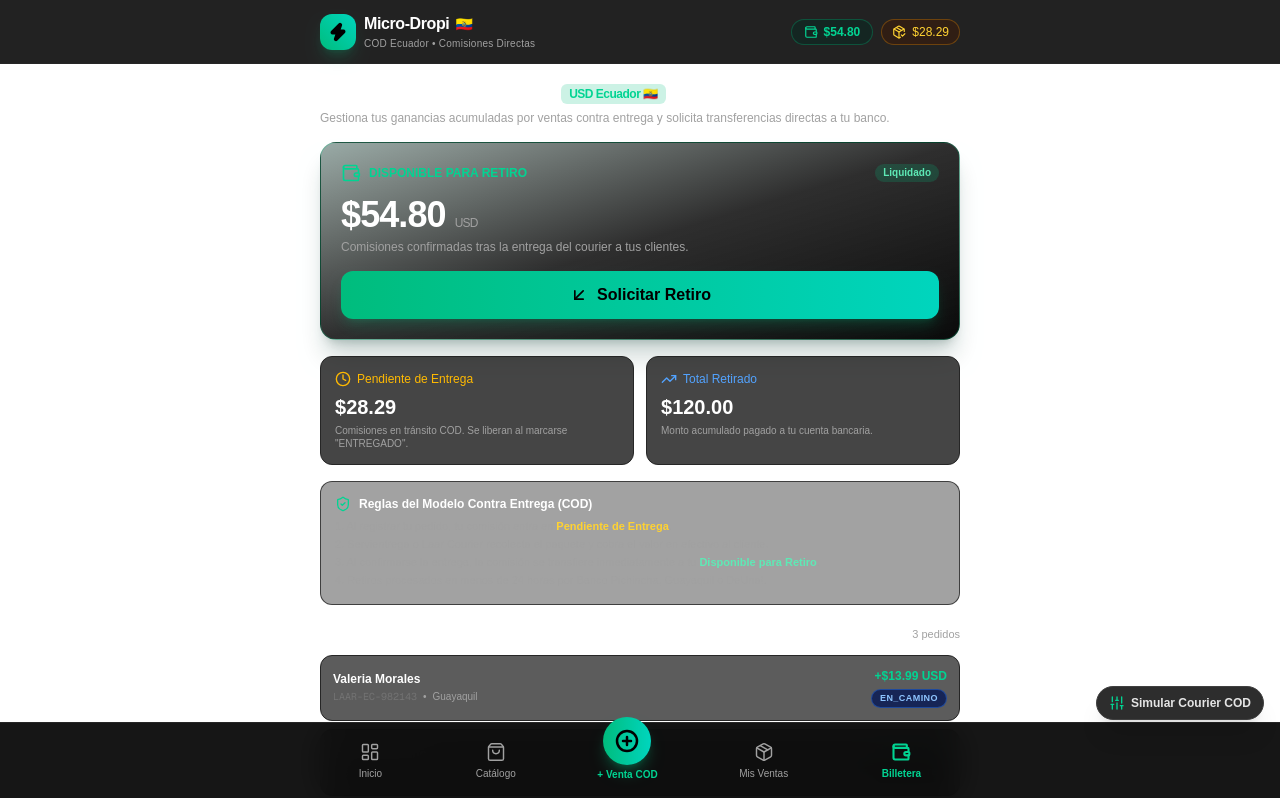
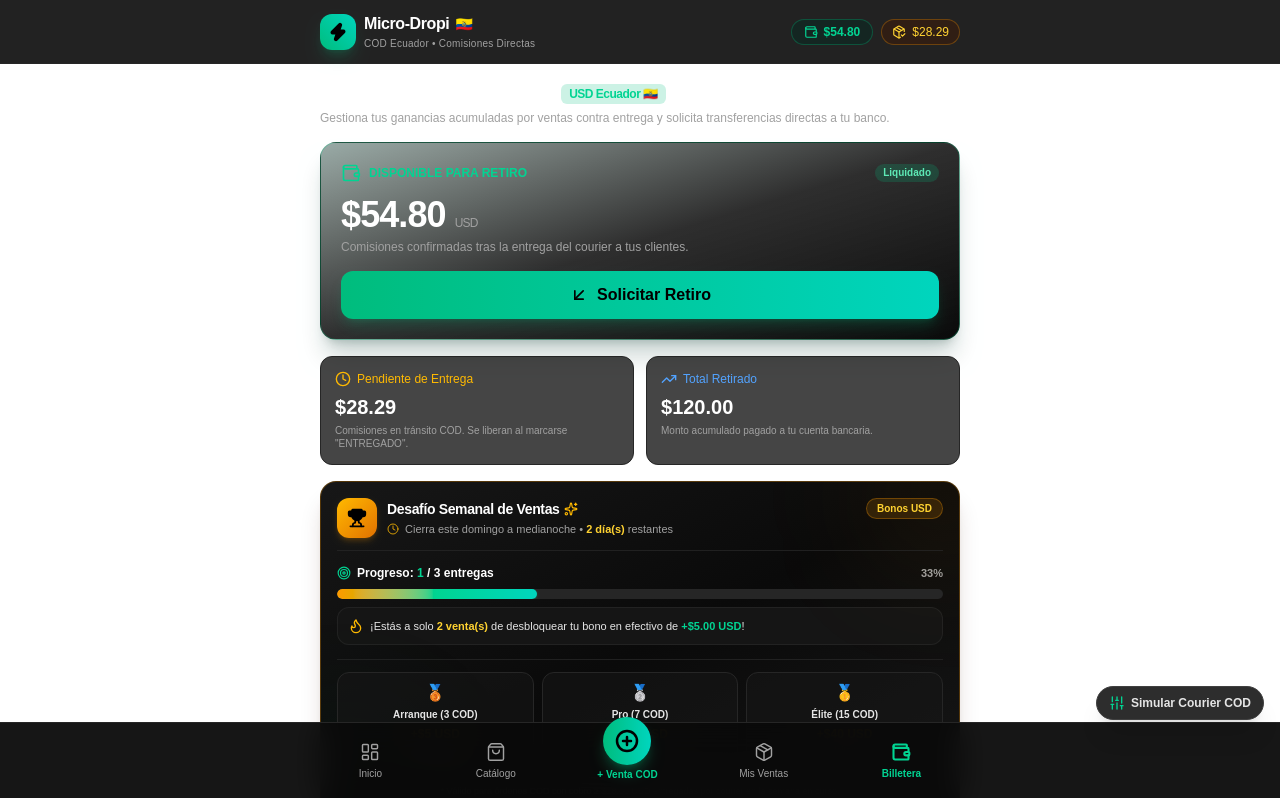
Before and after one commit to Richicasa/micro-dropi-ec, a Next.js app: page /billetera in a window 1280 px wide. Shown: the top 798 px of the page. Built offline with nearby package versions, Linux system fonts and the light colour scheme.

Commit message:
feat: add WeeklyChallengeCard gamification system to /billetera

```diff
--- a/src/app/billetera/page.tsx
+++ b/src/app/billetera/page.tsx
@@ -16,6 +16,7 @@
 import { store } from "@/lib/store";
 import { SellerProfile, PayoutRequest, BankEcuador } from "@/lib/types";
 import { showToast } from "@/components/Toast";
+import WeeklyChallengeCard from "@/components/WeeklyChallengeCard";
 
 export default function BilleteraPage() {
   const [seller, setSeller] = useState<SellerProfile>(store.getSeller());
@@ -170,6 +171,9 @@
           </p>
         </div>
       </div>
+
+      {/* Desafío Semanal y Gamificación */}
+      <WeeklyChallengeCard orders={orders} />
 
       {/* Explicación Reglas COD Ecuador */}
       <div className="rounded-xl border border-neutral-800/80 bg-neutral-900/40 p-3.5 text-xs text-neutral-400 space-y-1.5">
--- /dev/null
+++ b/src/components/WeeklyChallengeCard.tsx
@@ -0,0 +1,234 @@
+"use client";
+
+import { useMemo } from "react";
+import { Trophy, Target, Sparkles, CheckCircle2, Flame, Clock, Award } from "lucide-react";
+import { Order } from "@/lib/types";
+
+interface WeeklyChallengeCardProps {
+  orders: Order[];
+}
+
+export default function WeeklyChallengeCard({ orders }: WeeklyChallengeCardProps) {
+  // 1. Calcular rango de la semana actual (Lunes 00:00 a Domingo 23:59 UTC-5 Ecuador)
+  const { startOfWeek, endOfWeek, daysRemaining } = useMemo(() => {
+    const now = new Date();
+    // Ajuste a zona horaria de Ecuador (UTC-5)
+    const ecTime = new Date(now.toLocaleString("en-US", { timeZone: "America/Guayaquil" }));
+
+    const dayOfWeek = ecTime.getDay(); // 0 = Domingo, 1 = Lunes, ...
+    const distanceToMonday = dayOfWeek === 0 ? -6 : 1 - dayOfWeek;
+
+    const monday = new Date(ecTime);
+    monday.setDate(ecTime.getDate() + distanceToMonday);
+    monday.setHours(0, 0, 0, 0);
+
+    const sunday = new Date(monday);
+    sunday.setDate(monday.getDate() + 6);
+    sunday.setHours(23, 59, 59, 999);
+
+    const msPerDay = 1000 * 60 * 60 * 24;
+    const remainingDays = Math.max(0, Math.ceil((sunday.getTime() - ecTime.getTime()) / msPerDay));
+
+    return {
+      startOfWeek: monday,
+      endOfWeek: sunday,
+      daysRemaining: remainingDays
+    };
+  }, []);
+
+  // 2. Filtrar órdenes calificadas:
+  // - Estado: ENTREGADO
+  // - Entregadas dentro de la semana actual
+  // - totalToCollect >= 18.00
+  const qualifiedOrders = useMemo(() => {
+    return orders.filter((order) => {
+      if (order.status !== "ENTREGADO") return false;
+
+      const total = order.totalToCollect ?? 0;
+      if (total < 18.0) return false;
+
+      const deliveryDateStr = order.deliveredAt || order.createdAt;
+      if (!deliveryDateStr) return false;
+
+      const deliveryDate = new Date(deliveryDateStr);
+      return deliveryDate >= startOfWeek && deliveryDate <= endOfWeek;
+    });
+  }, [orders, startOfWeek, endOfWeek]);
+
+  const count = qualifiedOrders.length;
+
+  // 3. Definición de Hitos y Niveles
+  const milestones = [
+    { level: 1, name: "Arranque", target: 3, bonus: 5, badge: "🥉", color: "from-amber-700 to-amber-500" },
+    { level: 2, name: "Pro", target: 7, bonus: 15, badge: "🥈", color: "from-slate-400 to-zinc-300" },
+    { level: 3, name: "Élite", target: 15, bonus: 40, badge: "🥇", color: "from-yellow-400 to-amber-300" }
+  ];
+
+  // 4. Determinar siguiente nivel y progreso
+  const { currentMilestone, nextTarget, bonusReward, needed, progressPct, isAllCompleted } = useMemo(() => {
+    if (count >= 15) {
+      return {
+        currentMilestone: milestones[2],
+        nextTarget: 15,
+        bonusReward: 40,
+        needed: 0,
+        progressPct: 100,
+        isAllCompleted: true
+      };
+    }
+    if (count >= 7) {
+      const target = 15;
+      return {
+        currentMilestone: milestones[2],
+        nextTarget: target,
+        bonusReward: 40,
+        needed: target - count,
+        progressPct: Math.min(100, Math.round((count / target) * 100)),
+        isAllCompleted: false
+      };
+    }
+    if (count >= 3) {
+      const target = 7;
+      return {
+        currentMilestone: milestones[1],
+        nextTarget: target,
+        bonusReward: 15,
+        needed: target - count,
+        progressPct: Math.min(100, Math.round((count / target) * 100)),
+        isAllCompleted: false
+      };
+    }
+    // Nivel 1
+    const target = 3;
+    return {
+      currentMilestone: milestones[0],
+      nextTarget: target,
+      bonusReward: 5,
+      needed: target - count,
+      progressPct: Math.min(100, Math.round((count / target) * 100)),
+      isAllCompleted: false
+    };
+  }, [count]);
+
+  return (
+    <div className="relative overflow-hidden rounded-2xl border border-amber-500/30 bg-gradient-to-br from-neutral-900 via-neutral-950 to-neutral-900 p-4 shadow-xl shadow-amber-950/20">
+      {/* Luz ambiental dorada de fondo */}
+      <div className="absolute -top-12 -right-12 h-32 w-32 rounded-full bg-amber-500/10 blur-3xl pointer-events-none" />
+      <div className="absolute -bottom-10 -left-10 h-32 w-32 rounded-full bg-emerald-500/10 blur-3xl pointer-events-none" />
+
+      {/* Encabezado */}
+      <div className="relative flex items-start justify-between gap-2 border-b border-neutral-800/80 pb-3">
+        <div className="flex items-center gap-2.5">
+          <div className="flex h-10 w-10 items-center justify-center rounded-xl bg-gradient-to-br from-amber-400 to-amber-600 text-black shadow-md shadow-amber-500/20">
+            <Trophy className="h-5 w-5 fill-current" />
+          </div>
+          <div>
+            <div className="flex items-center gap-1.5">
+              <h2 className="text-sm font-black tracking-tight text-white flex items-center gap-1">
+                <span>Desafío Semanal de Ventas</span>
+                <Sparkles className="h-3.5 w-3.5 text-amber-400" />
+              </h2>
+            </div>
+            <div className="flex items-center gap-1.5 text-[11px] text-neutral-400 mt-0.5">
+              <Clock className="h-3 w-3 text-amber-400/80" />
+              <span>
+                Cierra este domingo a medianoche &bull;{" "}
+                <strong className="text-amber-300">{daysRemaining} día(s)</strong> restantes
+              </span>
+            </div>
+          </div>
+        </div>
+
+        <span className="rounded-full bg-amber-500/15 border border-amber-500/30 px-2.5 py-0.5 text-[10px] font-bold text-amber-300">
+          Bonos USD
+        </span>
+      </div>
+
+      {/* Barra de Progreso y Métricas */}
+      <div className="mt-3.5 space-y-2">
+        <div className="flex items-center justify-between text-xs">
+          <div className="flex items-center gap-1.5 font-bold text-white">
+            <Target className="h-3.5 w-3.5 text-emerald-400" />
+            <span>
+              Progreso: <strong className="text-emerald-400">{count}</strong> / {nextTarget} entregas
+            </span>
+          </div>
+          <span className="text-[11px] font-bold text-neutral-400">{progressPct}%</span>
+        </div>
+
+        {/* Barra Visual */}
+        <div className="relative h-2.5 w-full overflow-hidden rounded-full bg-neutral-800">
+          <div
+            className="h-full rounded-full bg-gradient-to-r from-amber-500 via-emerald-400 to-teal-400 transition-all duration-500 shadow-sm shadow-emerald-500/30"
+            style={{ width: `${progressPct}%` }}
+          />
+        </div>
+
+        {/* Llamado a la Acción Motivador */}
+        <div className="rounded-xl bg-neutral-900/90 border border-neutral-800/80 p-2.5 text-xs">
+          {isAllCompleted ? (
+            <p className="flex items-center gap-1.5 text-emerald-300 font-bold text-[11px]">
+              <Flame className="h-4 w-4 text-amber-400 shrink-0" />
+              <span>¡Felicitaciones! Has completado todas las metas élite de la semana. Bono de $40 USD acreditado.</span>
+            </p>
+          ) : (
+            <p className="flex items-center gap-1.5 text-neutral-200 text-[11px]">
+              <Flame className="h-4 w-4 text-amber-400 shrink-0" />
+              <span>
+                ¡Estás a solo <strong className="text-amber-300">{needed} venta(s)</strong> de desbloquear tu bono en efectivo de{" "}
+                <strong className="text-emerald-400 font-extrabold">+${bonusReward}.00 USD</strong>!
+              </span>
+            </p>
+          )}
+        </div>
+      </div>
+
+      {/* 3 Indicadores de Hitos (🥉 $5, 🥈 $15, 🥇 $40) */}
+      <div className="mt-3.5 grid grid-cols-3 gap-2 border-t border-neutral-800/80 pt-3">
+        {milestones.map((m) => {
+          const isReached = count >= m.target;
+
+          return (
+            <div
+              key={m.level}
+              className={`relative flex flex-col items-center justify-between rounded-xl border p-2 text-center transition ${
+                isReached
+                  ? "border-emerald-500/60 bg-emerald-950/40 text-white shadow-md shadow-emerald-950/30"
+                  : "border-neutral-800 bg-neutral-900/60 text-neutral-400"
+              }`}
+            >
+              {isReached && (
+                <div className="absolute -top-1.5 -right-1.5 rounded-full bg-emerald-500 text-black p-0.5">
+                  <CheckCircle2 className="h-3 w-3" />
+                </div>
+              )}
+
+              <div className="text-base">{m.badge}</div>
+              <div className="text-[10px] font-bold mt-0.5 text-neutral-200">
+                {m.name} ({m.target} COD)
+              </div>
+
+              <div
+                className={`text-xs font-black mt-1 ${
+                  isReached ? "text-emerald-400" : "text-amber-400/80"
+                }`}
+              >
+                +${m.bonus} USD
+              </div>
+
+              <span className="text-[9px] text-neutral-500 mt-0.5">
+                {isReached ? "¡Alcanzado!" : `${Math.max(0, m.target - count)} faltantes`}
+              </span>
+            </div>
+          );
+        })}
+      </div>
+
+      <div className="mt-2.5 text-center">
+        <span className="text-[9px] text-neutral-500">
+          * Válido para órdenes COD con cobro ≥ $18.00 USD entregadas por courier en la semana en curso.
+        </span>
+      </div>
+    </div>
+  );
+}
```
